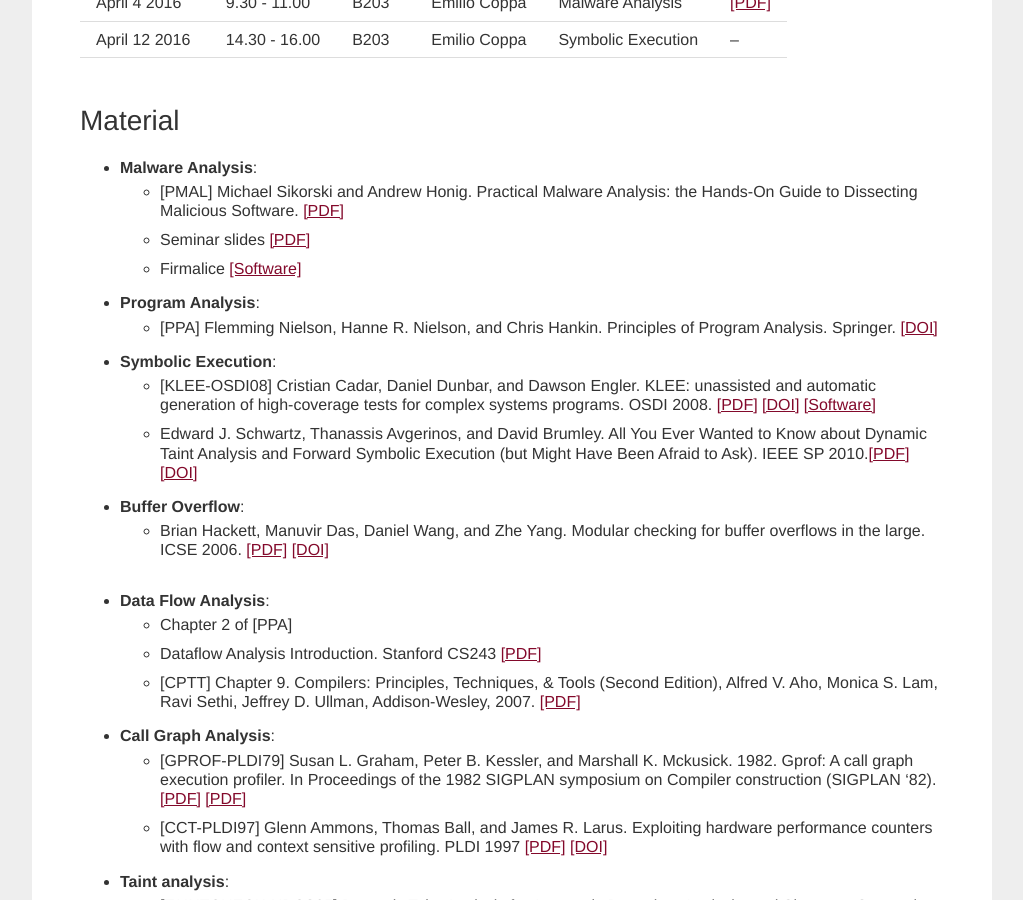
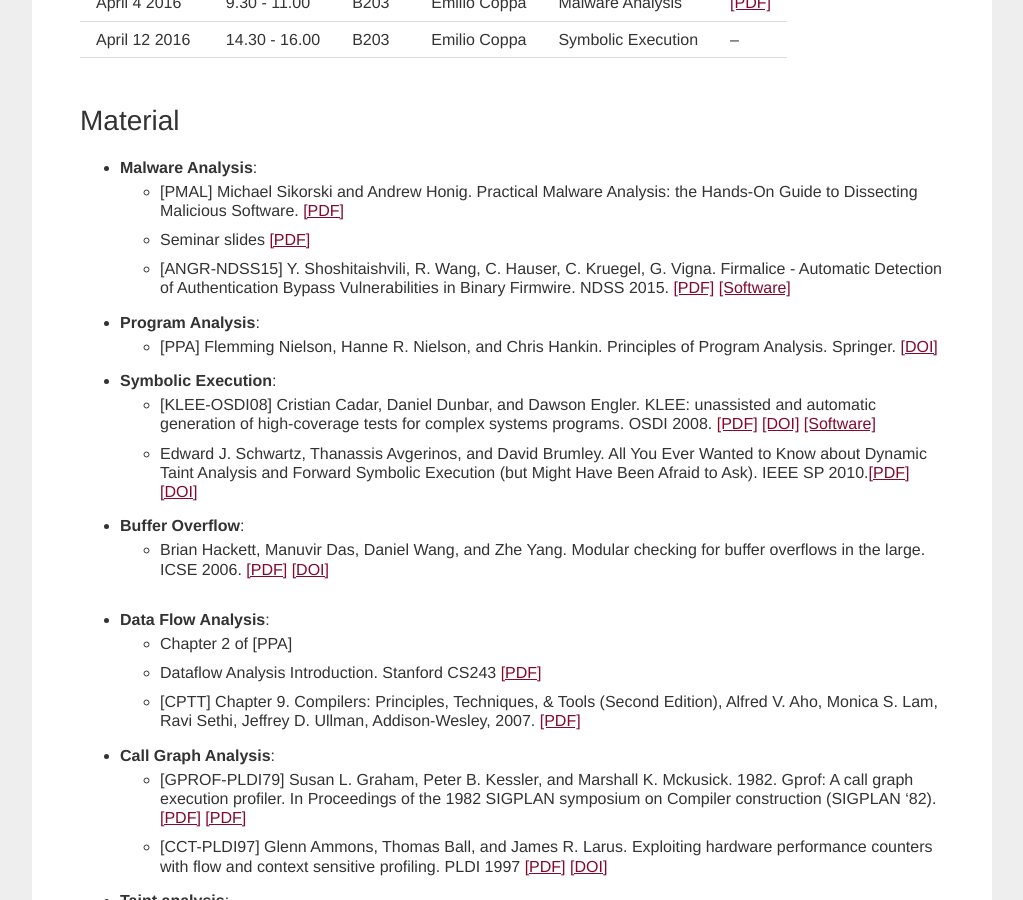
Before and after one commit to season-lab/season-lab.github.io, a Jekyll site: the page built from seminars.md, in a window 1280 px wide and 900 px high, scrolled down 553 px. Shown: the whole window, without its empty margins (128-1151 px from the left). Built offline with Jekyll 4.4.1, drawn with Linux system fonts in a browser that asks for light colours.

Commit message:
Update seminars.md

```diff
--- a/seminars.md
+++ b/seminars.md
@@ -24,7 +24,7 @@
 * **Malware Analysis**:
 	* [PMAL] Michael Sikorski and Andrew Honig. Practical Malware Analysis: the Hands-On Guide to Dissecting Malicious Software. [[PDF]](http://venom630.free.fr/pdf/Practical_Malware_Analysis.pdf)
 	* Seminar slides [[PDF]](https://drive.google.com/open?id=0Bw8evy6grTplSHVpUEE3dDFUOFk)
-	* Firmalice [[Software]](https://github.com/angr/angr)
+	* [ANGR-NDSS15] Y. Shoshitaishvili, R. Wang, C. Hauser, C. Kruegel, G. Vigna. Firmalice - Automatic Detection of Authentication Bypass Vulnerabilities in Binary Firmwire. NDSS 2015. [[PDF]](https://www.lastline.com/papers/2015_ndss15_firmalice-2.pdf)  [[Software]](https://github.com/angr/angr)
 
 * **Program Analysis**:
 	* [PPA] Flemming Nielson, Hanne R. Nielson, and Chris Hankin. Principles of Program Analysis. Springer. [[DOI]](http://link.springer.com/book/10.1007%2F978-3-662-03811-6)
```
